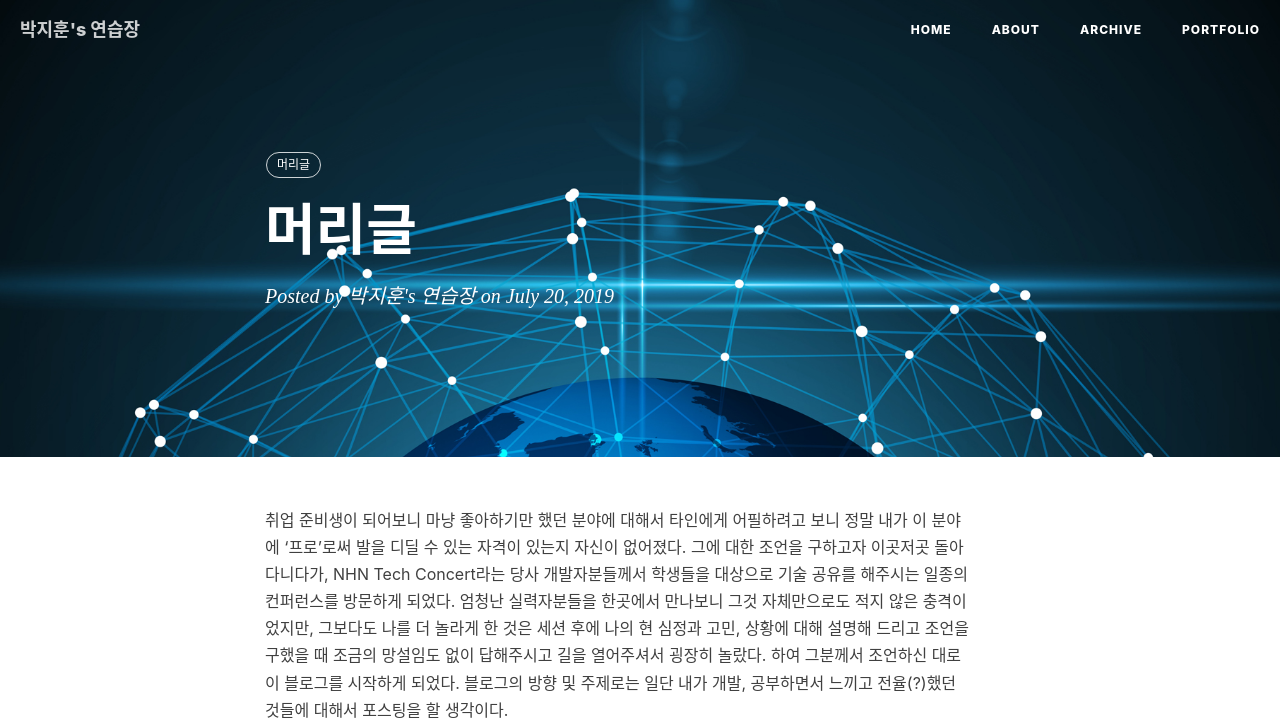
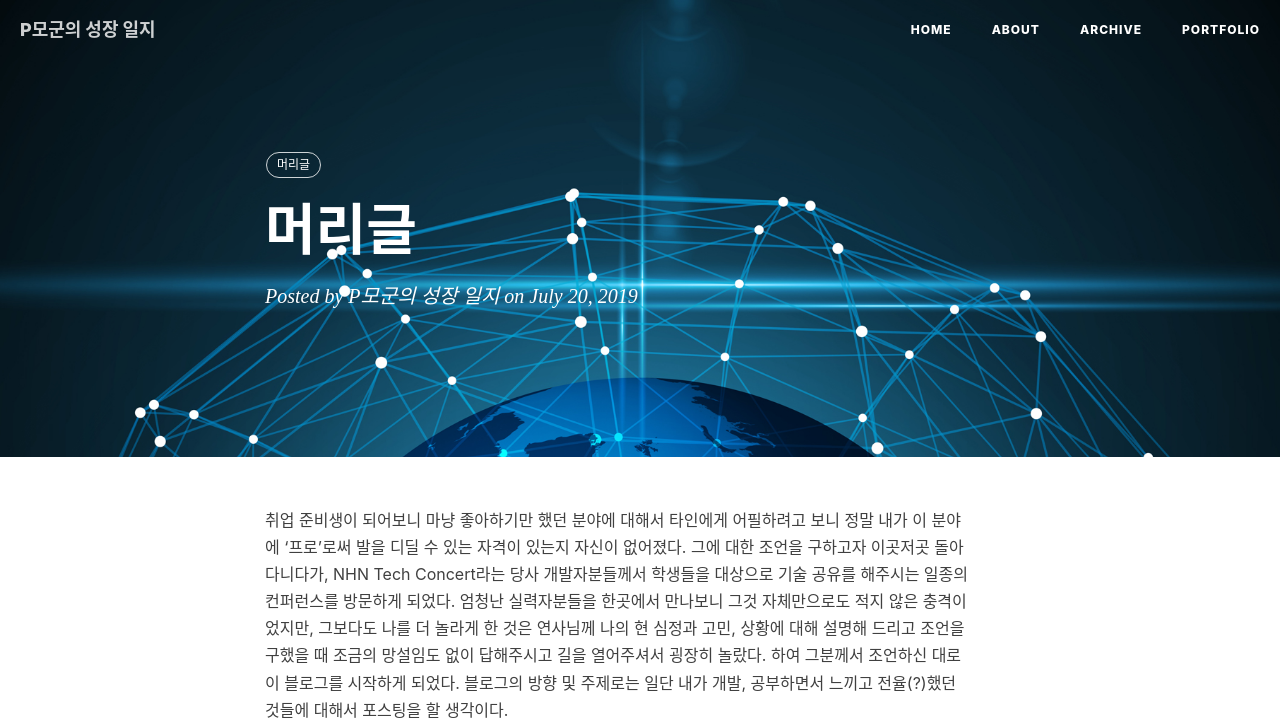
Before and after one commit to ggoowlgns/ggoowlgns.github.io, a Jekyll site: the page built from _posts/2019-07-20-start-post.md, in a window 1280 px wide and 1400 px high. Shown: the top 726 px of the window. Built offline with Jekyll 4.4.1, drawn with Linux system fonts in a browser that asks for light colours; nearby versions of some CDN libraries; our own code applies the rules of GitHub Pages for plain Markdown files; comment, search, counter and statistics services are not loaded; some of the changed text lies outside the part shown.

Commit message:
title change

```diff
--- a/_config.yml
+++ b/_config.yml
@@ -1,8 +1,8 @@
 remote_theme : Huxpro/huxpro.github.io
 
 # Site settings
-title: 박지훈's 연습장
-SEOTitle: Park Ji Hoon's notebook
+title: P모군의 성장 일지
+SEOTitle: P Mo koon's Journal
 header-img: img/main-bg.jpg
 email: ggoowlgns@gmail.com
 description: ""
--- a/_posts/2019-07-20-start-post.md
+++ b/_posts/2019-07-20-start-post.md
@@ -7,7 +7,7 @@
 
 ---
 
-취업 준비생이 되어보니 마냥 좋아하기만 했던 분야에 대해서 타인에게 어필하려고 보니 정말 내가 이 분야에 '프로'로써 발을 디딜 수 있는 자격이 있는지 자신이 없어졌다. 그에 대한 조언을 구하고자 이곳저곳 돌아다니다가, NHN Tech Concert라는 당사 개발자분들께서 학생들을 대상으로 기술 공유를 해주시는 일종의 컨퍼런스를 방문하게 되었다. 엄청난 실력자분들을 한곳에서 만나보니 그것 자체만으로도 적지 않은 충격이었지만, 그보다도 나를 더 놀라게 한 것은 세션 후에 나의 현 심정과 고민, 상황에 대해 설명해 드리고 조언을 구했을 때 조금의 망설임도 없이 답해주시고 길을 열어주셔서 굉장히 놀랐다. 하여 그분께서 조언하신 대로 이 블로그를 시작하게 되었다. 블로그의 방향 및 주제로는 일단 내가 개발, 공부하면서 느끼고 전율(?)했던 것들에 대해서 포스팅을 할 생각이다.
+취업 준비생이 되어보니 마냥 좋아하기만 했던 분야에 대해서 타인에게 어필하려고 보니 정말 내가 이 분야에 '프로'로써 발을 디딜 수 있는 자격이 있는지 자신이 없어졌다. 그에 대한 조언을 구하고자 이곳저곳 돌아다니다가, NHN Tech Concert라는 당사 개발자분들께서 학생들을 대상으로 기술 공유를 해주시는 일종의 컨퍼런스를 방문하게 되었다. 엄청난 실력자분들을 한곳에서 만나보니 그것 자체만으로도 적지 않은 충격이었지만, 그보다도 나를 더 놀라게 한 것은 연사님께 나의 현 심정과 고민, 상황에 대해 설명해 드리고 조언을 구했을 때 조금의 망설임도 없이 답해주시고 길을 열어주셔서 굉장히 놀랐다. 하여 그분께서 조언하신 대로 이 블로그를 시작하게 되었다. 블로그의 방향 및 주제로는 일단 내가 개발, 공부하면서 느끼고 전율(?)했던 것들에 대해서 포스팅을 할 생각이다.
 
   첫 포스팅 주제로는 그분께서 말씀해주신 기본 소양에 해당하는 책 그리고 평소에 공부하고 싶었던 책에 대한 소개 및 선정 이유로 시작할 생각이다.
 
```
